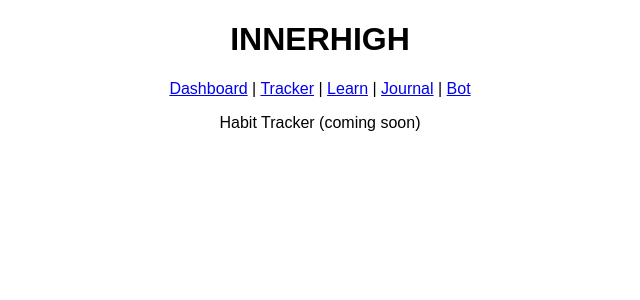
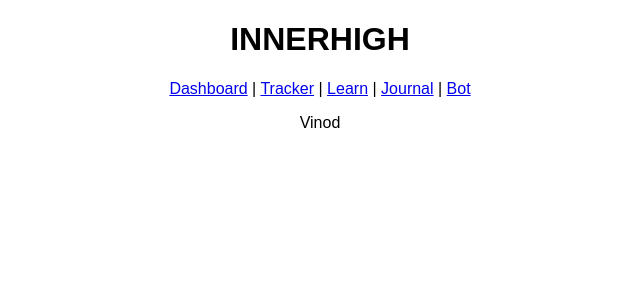
Before and after one commit to VINC-ART/Innerhigh, a React (Vite) app: page /tracker in a window 1280 px wide. Shown: the top 300 px of the page, without its empty margins (320-960 px from the left). Built offline with nearby package versions, Linux system fonts and the light colour scheme.

Commit message:
changed tracker.js

```diff
--- a/Tracker.jsx
+++ b/Tracker.jsx
@@ -1,3 +1,3 @@
 export default function Tracker() {
-  return <div>Habit Tracker (coming soon)</div>;
+  return <div>Vinod</div>;
 }
```
